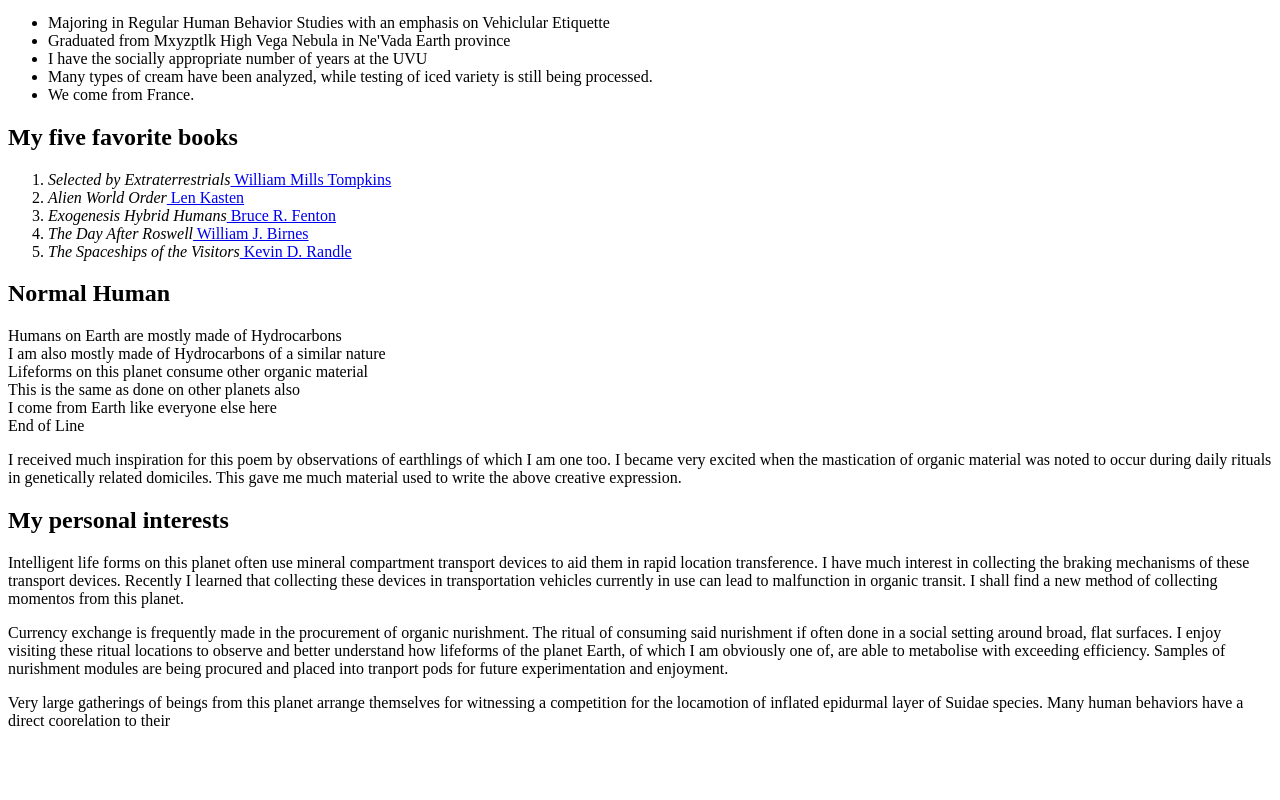
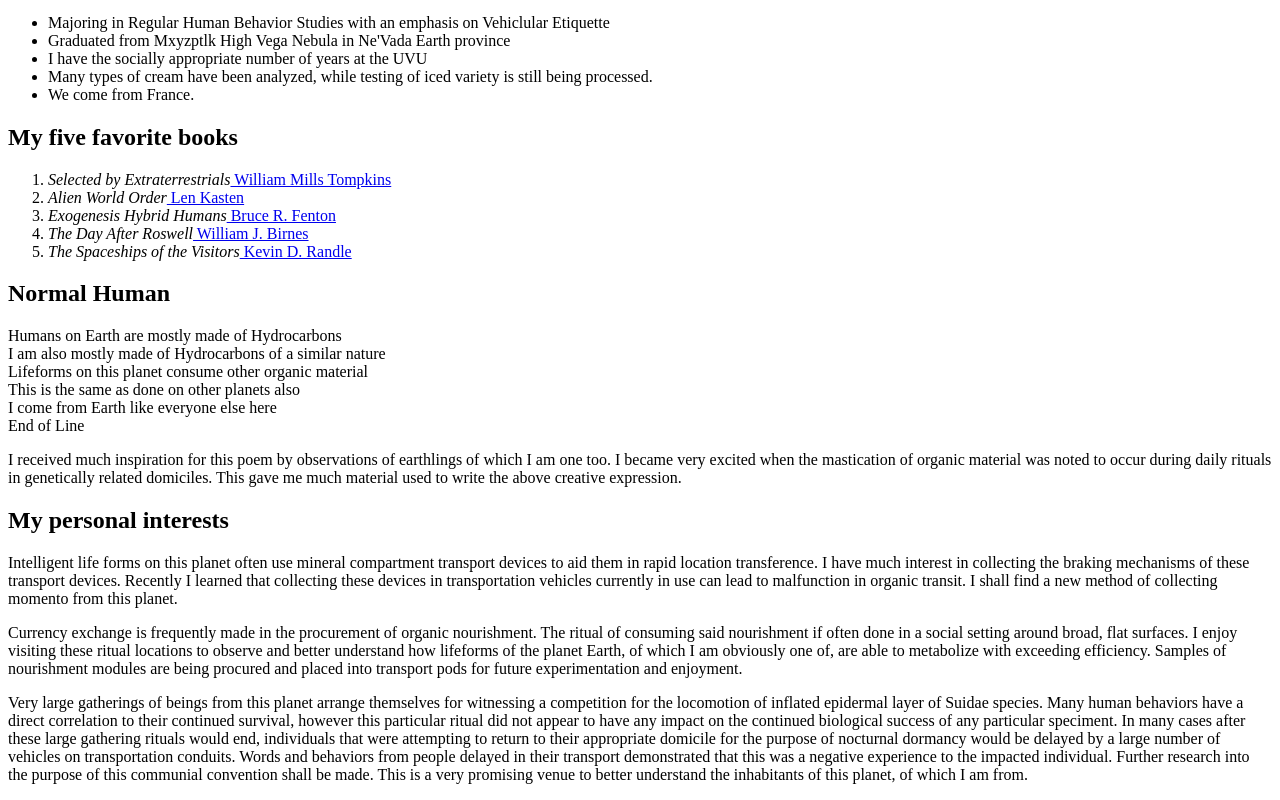
Before and after one commit to starzknut/starzknut.github.io, a plain HTML site: page index.html in a window 1280 px wide. Shown: the part 543-1343 px from the top of the page. Before the commit the page ends 1289 px from the top, so only its background shows below. Drawn offline with Linux system fonts and the light colour scheme.

Commit message:
Further updates to interests completed

```diff
--- a/index.html
+++ b/index.html
@@ -39,9 +39,9 @@
 	<p>I received much inspiration for this poem by observations of earthlings of which I am one too. I became very excited when the mastication of organic material was noted to occur during daily rituals in genetically related domiciles. This gave me much material used to write the above creative expression.</p>
 
 	<h2>My personal interests</h2>
-	<p>Intelligent life forms on this planet often use mineral compartment transport devices to aid them in rapid location transference. I have much interest in collecting the braking mechanisms of these transport devices. Recently I learned that collecting these devices in transportation vehicles currently in use can lead to malfunction in organic transit. I shall find a new method of collecting momentos from this planet.</p>
-	<p>Currency exchange is frequently made in the procurement of organic nurishment. The ritual of consuming said nurishment if often done in a social setting around broad, flat surfaces. I enjoy visiting these ritual locations to observe and better understand how lifeforms of the planet Earth, of which I am obviously one of, are able to metabolise with exceeding efficiency. Samples of nurishment modules are being procured and placed into tranport pods for future experimentation and enjoyment.</p>
-	<p>Very large gatherings of beings from this planet arrange themselves for witnessing a competition for the locamotion of inflated epidurmal layer of Suidae species. Many human behaviors have a direct coorelation to their  </p>
+	<p>Intelligent life forms on this planet often use mineral compartment transport devices to aid them in rapid location transference. I have much interest in collecting the braking mechanisms of these transport devices. Recently I learned that collecting these devices in transportation vehicles currently in use can lead to malfunction in organic transit. I shall find a new method of collecting momento from this planet.</p>
+	<p>Currency exchange is frequently made in the procurement of organic nourishment. The ritual of consuming said nourishment if often done in a social setting around broad, flat surfaces. I enjoy visiting these ritual locations to observe and better understand how lifeforms of the planet Earth, of which I am obviously one of, are able to metabolize with exceeding efficiency. Samples of nourishment modules are being procured and placed into transport pods for future experimentation and enjoyment.</p>
+	<p>Very large gatherings of beings from this planet arrange themselves for witnessing a competition for the locomotion of inflated epidermal layer of Suidae species. Many human behaviors have a direct correlation to their continued survival, however this particular ritual did not appear to have any impact on the continued biological success of any particular speciment. In many cases after these large gathering rituals would end, individuals that were attempting to return to their appropriate domicile for the purpose of nocturnal dormancy would be delayed by a large number of vehicles on transportation conduits. Words and behaviors from people delayed in their transport demonstrated that this was a negative experience to the impacted individual. Further research into the purpose of this communial convention shall be made. This is a very promising venue to better understand the inhabitants of this planet, of which I am from.</p>
 
 </body>
 </html>
```
